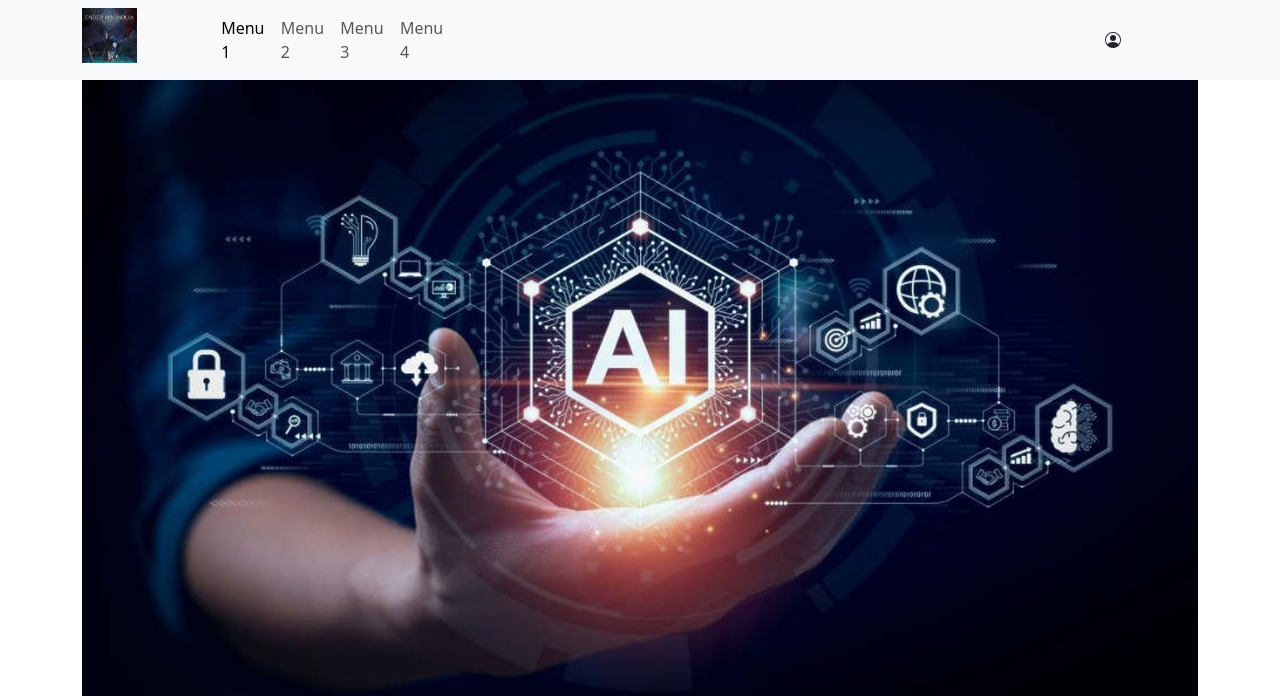
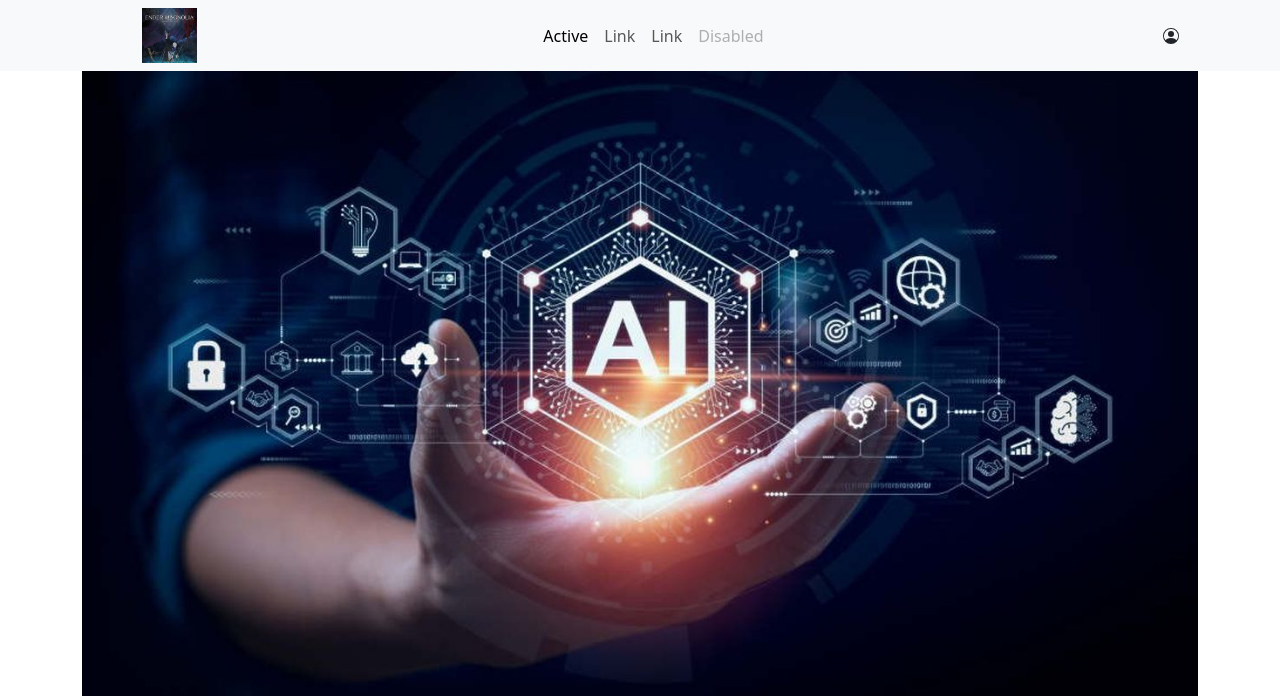
Before and after one commit to bermah1331144/Maquette, a website: page Page_blog.html in a window 1280 px wide. Shown: the top 696 px of the page. Drawn offline with nearby package versions, Linux system fonts and the light colour scheme.

Commit message:
Reste juste corriger logo user en mobile soit pu la + separer mon logo et menu burger

```diff
--- a/Page_blog.html
+++ b/Page_blog.html
@@ -8,41 +8,39 @@
 </head>
 <body>
     <nav class="navbar navbar-expand-lg bg-body-tertiary">
-        <div class="container">
-            <div class="row">
-                <div class="col-4">
+        <div class="container-fluid">
+                <div class="col-3 d-flex justify-content-center">
                     <img src="/images/ender-magnolia.jpg" alt="Logo" width="55" height="55" class="d-inline-block align-text-top">
                     <button class="navbar-toggler" type="button" data-bs-toggle="collapse" data-bs-target="#navbarSupportedContent" aria-controls="navbarSupportedContent" aria-expanded="false" aria-label="Toggle navigation">
                         <span class="navbar-toggler-icon"></span>
                     </button>
                 </div>
-                <div class="col-8">
+                <div class="col-4">
                     <div class="collapse navbar-collapse" id="navbarNavDropdown">
                         <ul class="navbar-nav">
                             <li class="nav-item">
-                                <a class="nav-link active" aria-current="page" href="#">Menu 1</a>
+                              <a class="nav-link active" aria-current="page" href="#">Active</a>
                             </li>
                             <li class="nav-item">
-                                <a class="nav-link" href="#">Menu 2</a>
+                              <a class="nav-link" href="#">Link</a>
                             </li>
                             <li class="nav-item">
-                                <a class="nav-link" href="#">Menu 3</a>
+                              <a class="nav-link" href="#">Link</a>
                             </li>
                             <li class="nav-item">
-                                <a class="nav-link" href="#">Menu 4</a>
+                              <a class="nav-link disabled" aria-disabled="true">Disabled</a>
                             </li>
-                            </ul>
-                        </div>
+                        </ul>
                     </div>
                 </div>
-    <!-- Le logi ser doit disparaitre en mobile -->
+                        <!-- Le logi ser doit disparaitre en mobile -->
                 <div class="col-1">
                    <svg xmlns="http://www.w3.org/2000/svg" width="16" height="16" fill="currentColor" class="bi bi-person-circle" viewBox="0 0 16 16">
                         <path d="M11 6a3 3 0 1 1-6 0 3 3 0 0 1 6 0"/>
                         <path fill-rule="evenodd" d="M0 8a8 8 0 1 1 16 0A8 8 0 0 1 0 8m8-7a7 7 0 0 0-5.468 11.37C3.242 11.226 4.805 10 8 10s4.757 1.225 5.468 2.37A7 7 0 0 0 8 1"/>
                     </svg>
                 </div>
-            </div>
+
         </div>
     </nav>
     <div class="container">
```
Also changed, not shown: Page_Principale.html (+5 -9 lines), images/loupe.png (added).
